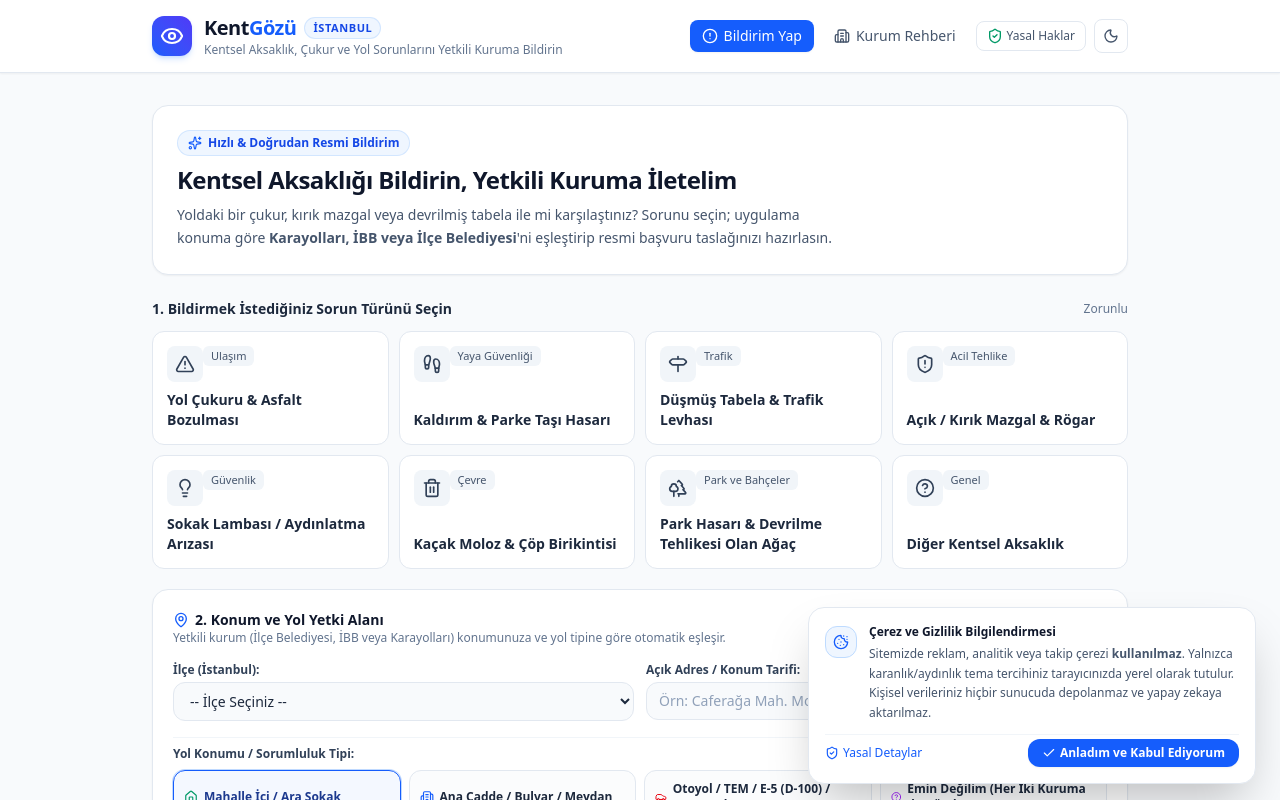
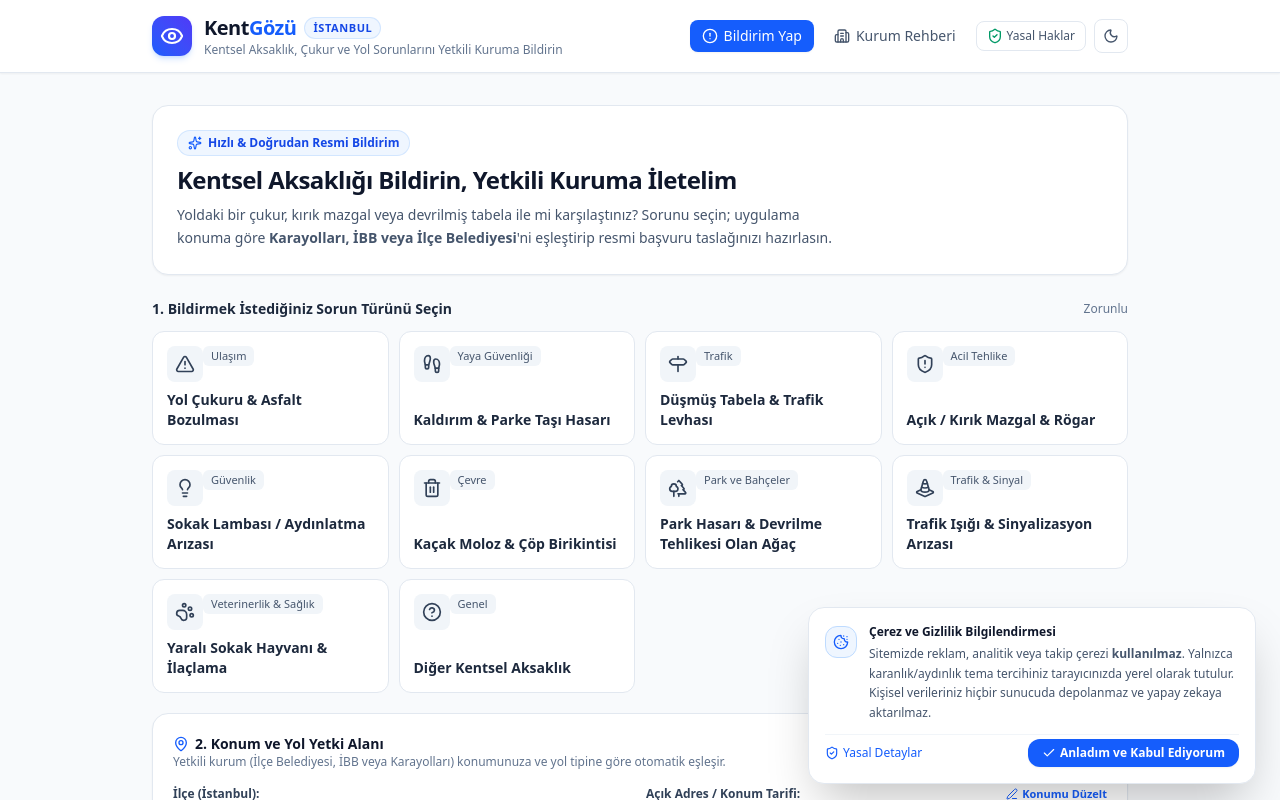
Before and after one commit to rasne-dev/KentGozu, a React (Vite) app: page / in a window 1280 px wide. Shown: the top 800 px of the page. Built offline with nearby package versions, Linux system fonts and the light colour scheme.

Commit message:
feat: v1.1.12 - Trafik sinyalizasyon ve sokak hayvanlari sorun turleri eklendi

```diff
--- a/package.json
+++ b/package.json
@@ -1,7 +1,7 @@
 {
   "name": "kentgozu",
   "private": true,
-  "version": "1.1.11",
+  "version": "1.1.12",
   "type": "module",
   "scripts": {
     "dev": "vite",
--- a/src/components/IssueSelector.jsx
+++ b/src/components/IssueSelector.jsx
@@ -9,7 +9,9 @@ import {
   Trash2,
   Trees,
   HelpCircle,
-  Check
+  Check,
+  TrafficCone,
+  PawPrint
 } from 'lucide-react';
 
 const iconMap = {
@@ -20,6 +22,8 @@ const iconMap = {
   Lightbulb,
   Trash2,
   Trees,
+  TrafficCone,
+  PawPrint,
   HelpCircle
 };
 
--- a/src/data/issueTypes.js
+++ b/src/data/issueTypes.js
@@ -56,6 +56,22 @@ export const ISSUE_TYPES = [
     placeholder: 'Örn: Yol kenarındaki kurumuş kalın ağaç dalı sarkmış veya çocuk parkındaki salıncak kırılmış.'
   },
   {
+    id: 'trafik_isik',
+    title: 'Trafik Işığı & Sinyalizasyon Arızası',
+    icon: 'TrafficCone',
+    badge: 'Trafik & Sinyal',
+    color: 'red',
+    placeholder: 'Örn: Kavşaktaki trafik lambası yanmıyor veya sürekli kırmızıda takılı kalmış, kaza tehlikesi yaratıyor.'
+  },
+  {
+    id: 'sokak_hayvanlari',
+    title: 'Yaralı Sokak Hayvanı & İlaçlama',
+    icon: 'PawPrint',
+    badge: 'Veterinerlik & Sağlık',
+    color: 'teal',
+    placeholder: 'Örn: Sokakta acil tedaviye muhtaç yaralı bir kedi/köpek bulunuyor veya çevre sağlığı için ilaçlama gerekiyor.'
+  },
+  {
     id: 'diger',
     title: 'Diğer Kentsel Aksaklık',
     icon: 'HelpCircle',
--- a/src/data/istanbulData.js
+++ b/src/data/istanbulData.js
@@ -563,6 +563,22 @@ export function determineResponsibleAuthorities({
       role: `İhtisas Yetkilisi (${districtObj?.side || 'İstanbul'} Elektrik & Aydınlatma Dağıtım)`,
       isPrimary: true
     });
+  } else if (issueTypeId === 'trafik_isik') {
+    // Sinyalizasyon ve trafik ışıkları İBB Trafik Müdürlüğü yetkisindedir
+    selectedAuthorities.unshift({
+      ...IBB_INFO,
+      role: 'Birincil Yetkili (İBB Trafik & Sinyalizasyon İdaresi)',
+      isPrimary: true
+    });
+  } else if (issueTypeId === 'sokak_hayvanlari') {
+    // Sokak hayvanları ve ilaçlama için İlçe Belediyesi Veterinerlik İşleri
+    if (districtObj) {
+      selectedAuthorities.unshift({
+        ...districtObj,
+        role: `Birincil Yetkili (${districtObj.district} Bel. Veterinerlik & Sağlık İşleri)`,
+        isPrimary: true
+      });
+    }
   }
 
   // Duplicate id engelleme
```
Also changed, not shown: 1 other file (tests, documents, lock files or other folders).
